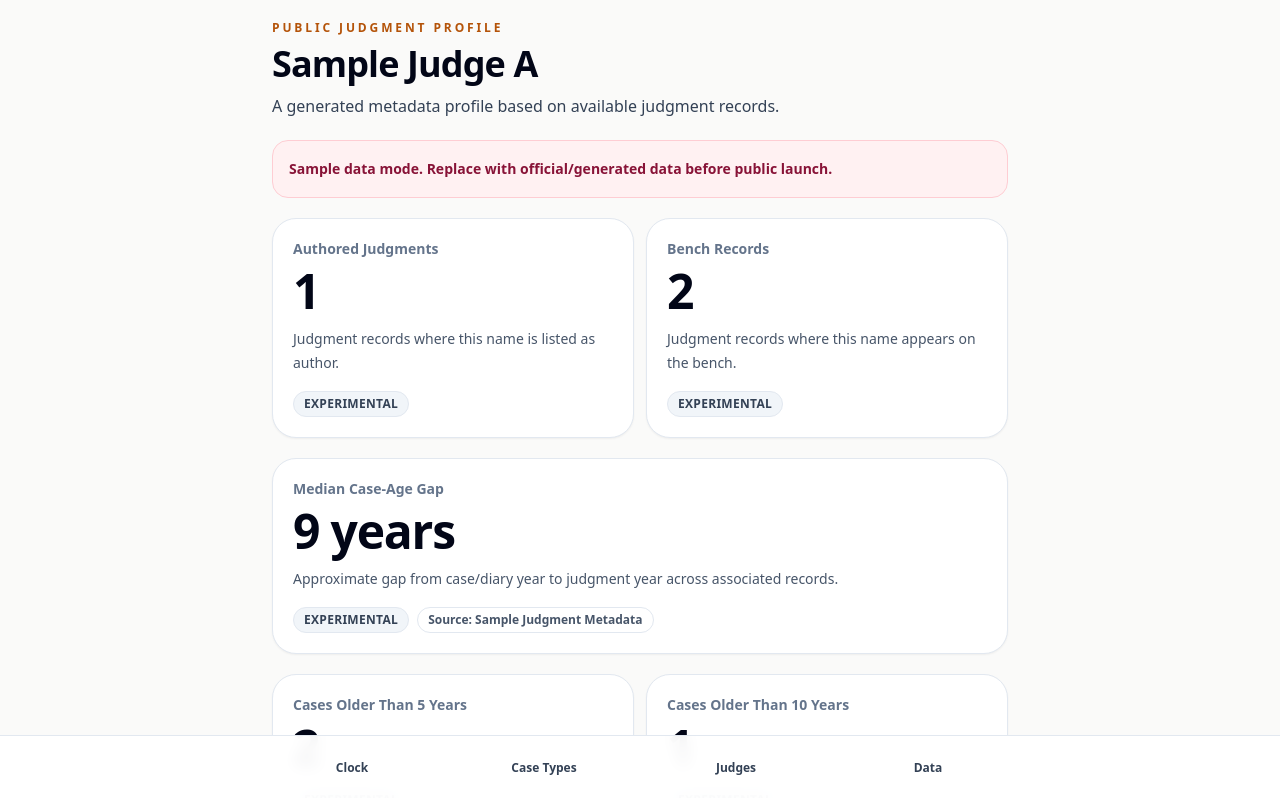
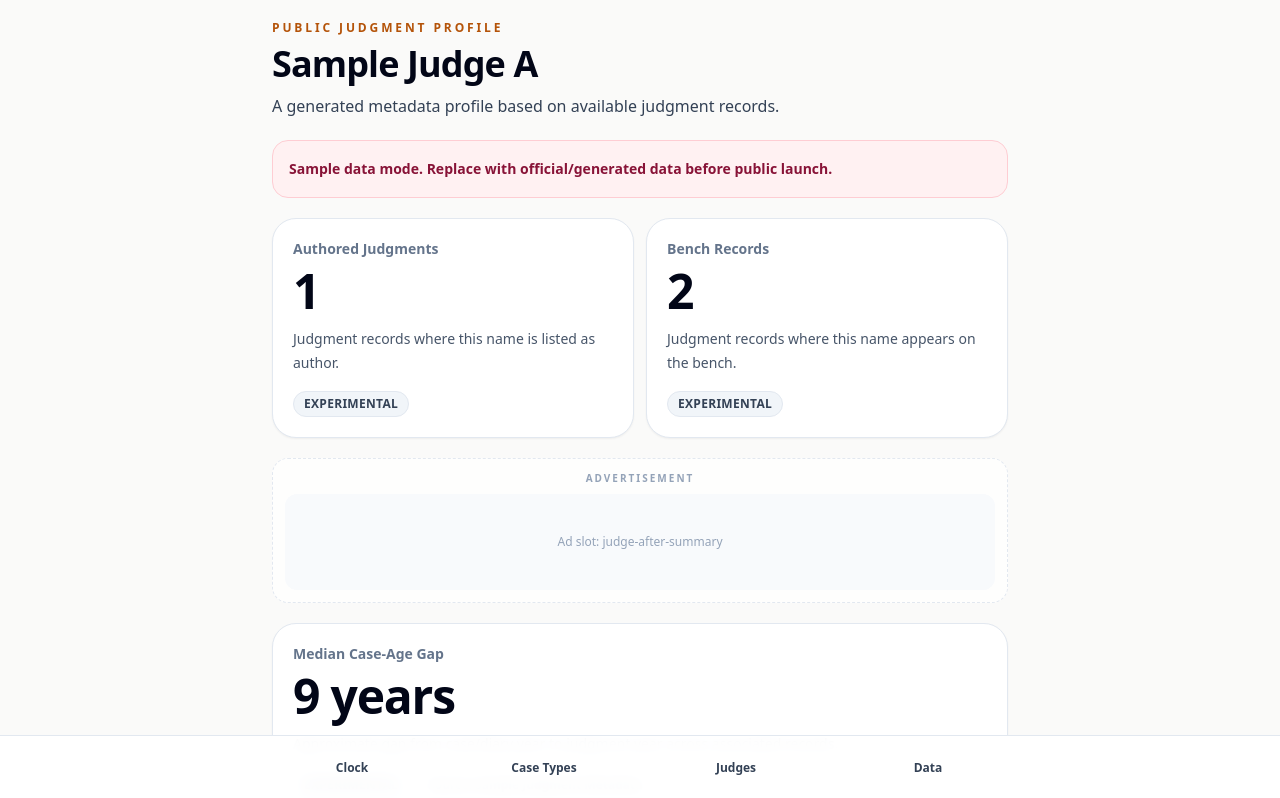
Before and after one commit to publicinteresttechnologies/justice-clock-india, a Next.js app: page /judges/sample-judge-a in a window 1280 px wide. Shown: the top 798 px of the page. Built offline with nearby package versions, Linux system fonts and the light colour scheme.

Commit message:
Add judge detail ad slot after summary

```diff
--- a/src/app/judges/[slug]/page.tsx
+++ b/src/app/judges/[slug]/page.tsx
@@ -1,4 +1,5 @@
 import { notFound } from "next/navigation";
+import { AdSlot } from "@/components/AdSlot";
 import { CaveatBox } from "@/components/CaveatBox";
 import { ConfidenceBadge } from "@/components/ConfidenceBadge";
 import { MetricCard } from "@/components/MetricCard";
@@ -43,6 +44,8 @@ export default async function JudgeDetailPage({ params }: PageProps) {
         />
       </section>
 
+      <AdSlot slotName="judge-after-summary" />
+
       <MetricCard
         title="Median Case-Age Gap"
         value={formatYears(profile.medianCaseAgeYears)}
```
